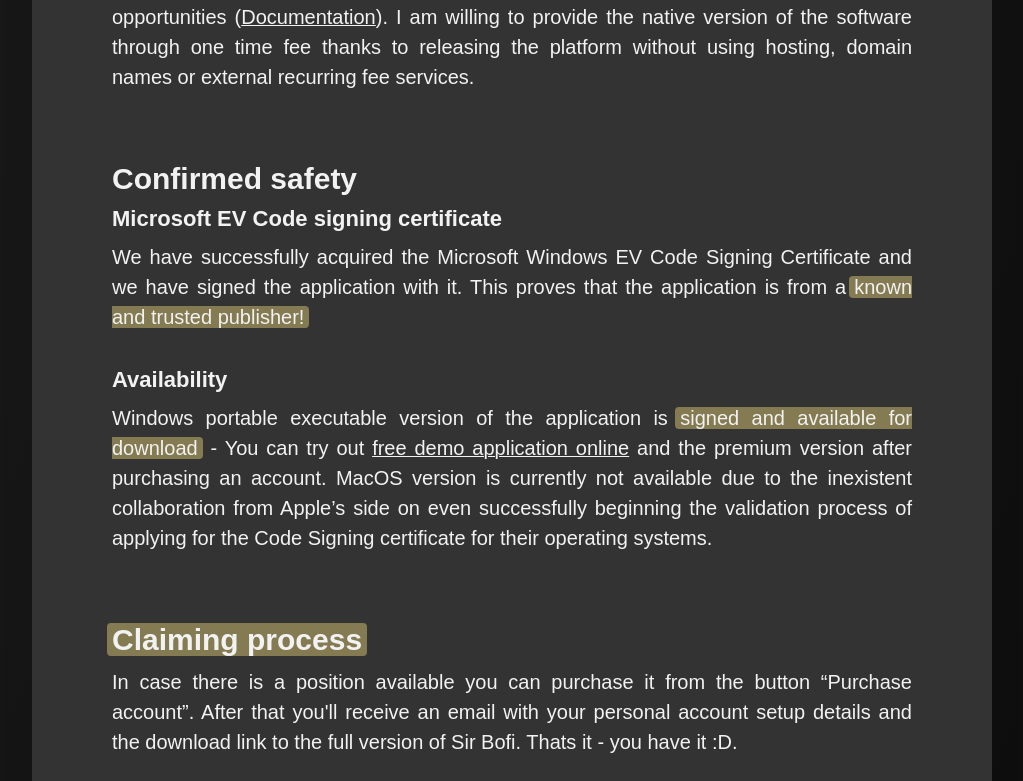
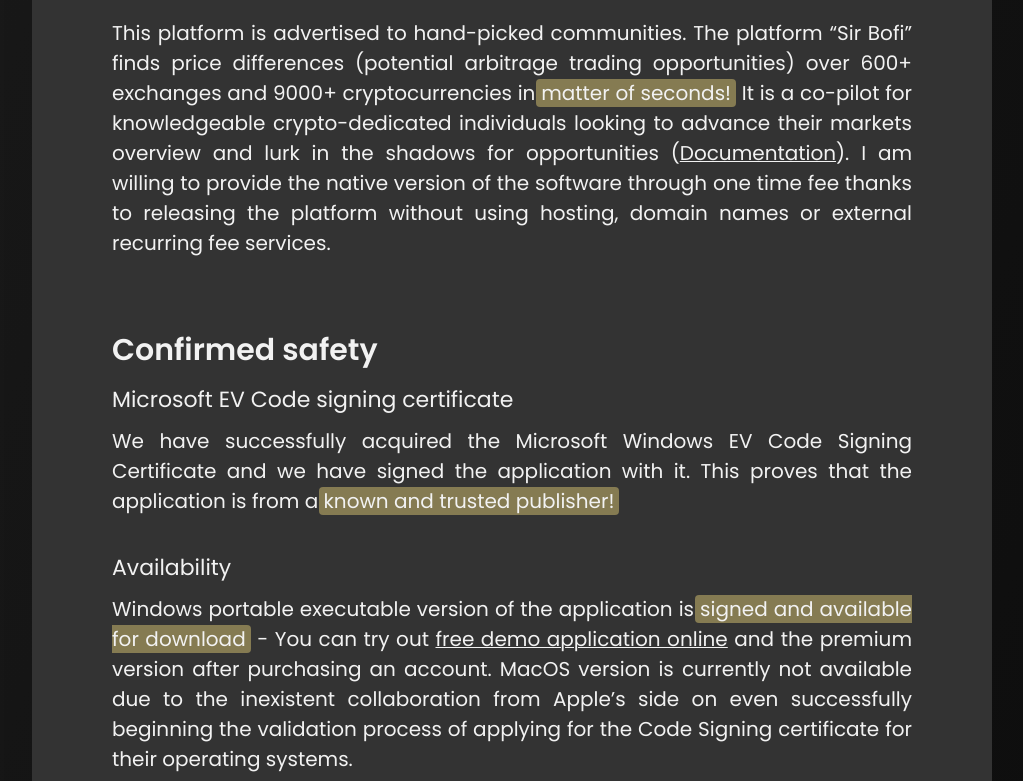
Before and after one commit to EharK/Sir_Bofi_Landing, a Svelte app: page / in a window 1280 px wide. Shown: the part 5130-5911 px from the top of the page, without its empty margins (128-1151 px from the left). Built offline with nearby package versions, Linux system fonts and the light colour scheme.

Commit message:
- Poppins now actually works lol

```diff
--- a/src/App.svelte
+++ b/src/App.svelte
@@ -434,7 +434,7 @@
     }
 
     h2 {
-        font-size: 60px;
+        font-size: 64px;
         font-weight: 600;
     }
 
@@ -450,8 +450,8 @@
 
     h3 {
         margin-top: 25px;
-        font-size: 24px;
-        font-weight: 600;
+        font-size: 28px;
+        font-weight: 400;
     }
 
     .text-glow {
--- a/src/app.css
+++ b/src/app.css
@@ -1,3 +1,4 @@
+@import url('https://fonts.googleapis.com/css2?family=Poppins:wght@300;400;500;600;700&display=swap');
 
 :root {
     --light: #f2f2f2;
```
Also changed, not shown: 6 other files (tests, documents, lock files or other folders).
